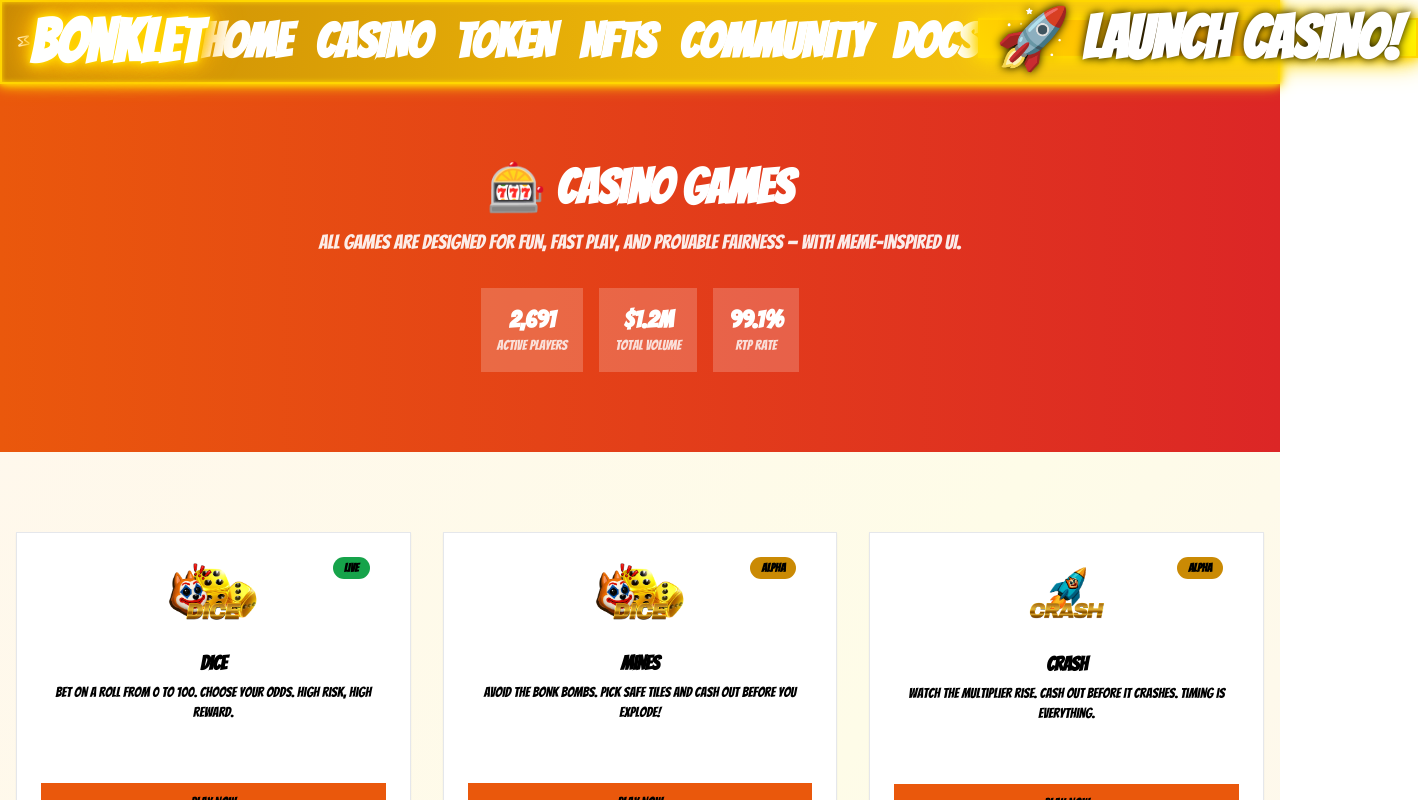
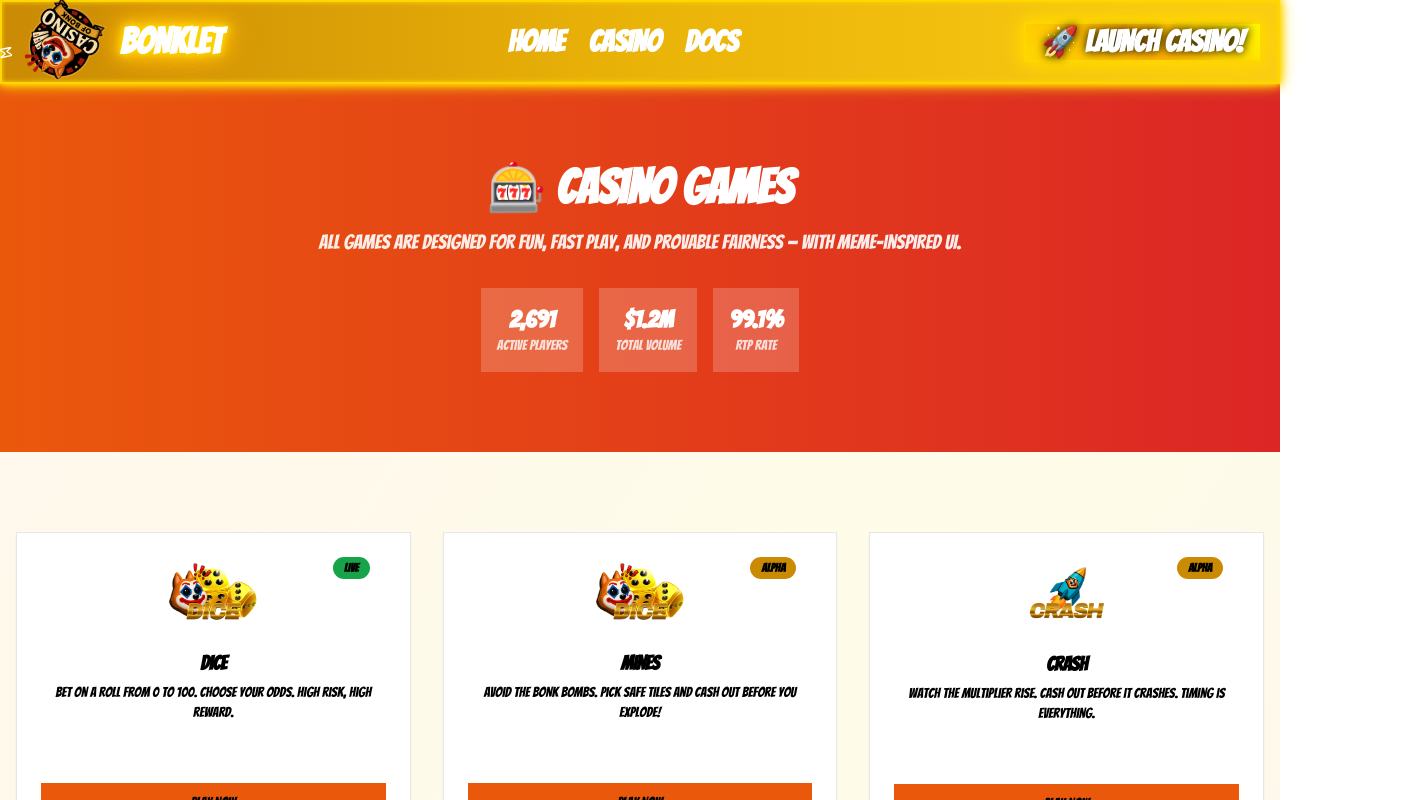
Before and after one commit to Goshen-Digital-Group/bonkbet-landingpage, a Next.js app: page /casino in a window 1280 px wide. Shown: the top 800 px of the page, 1418 px wide, since content can reach past the window. Built offline with nearby package versions, Linux system fonts and the light colour scheme.

Commit message:
Update navbar.tsx

```diff
--- a/components/navbar.tsx
+++ b/components/navbar.tsx
@@ -13,10 +13,7 @@ export function Navbar() {
   const navItems = [
     { name: "HOME", href: "/" },
     { name: "CASINO", href: "/casino" },
-    { name: "TOKEN", href: "/token" },
-    { name: "NFTs", href: "/nfts" },
-    { name: "COMMUNITY", href: "/community" },
-    { name: "DOCS", href: "/docs" },
+    { name: "DOCS", href: "https://pump.fun" },
   ]
 
   const handleLaunchCasino = () => {
@@ -57,12 +54,11 @@ export function Navbar() {
               </motion.div>
               <div className="flex flex-col">
                 <motion.span
-                  className="font-black text-6xl text-white neon-text font-bangers"
+                  className="font-black text-4xl text-white neon-text font-bangers"
                   whileHover={{ scale: 1.1, rotate: [-1, 1, -1, 1, 0] }}
                 >
                   BONKLET
                 </motion.span>
-
               </div>
             </Link>
           </motion.div>
@@ -80,7 +76,9 @@ export function Navbar() {
               >
                 <Link
                   href={item.href}
-                  className="text-white hover:text-yellow-200 font-black text-5xl transition-all duration-300 hover:neon-text font-bangers cursor-dice"
+                  className="text-white hover:text-yellow-200 font-black text-3xl transition-all duration-300 hover:neon-text font-bangers cursor-dice"
+                  target={item.href.startsWith("http") ? "_blank" : undefined}
+                  rel={item.href.startsWith("http") ? "noopener noreferrer" : undefined}
                 >
                   {item.name}
                 </Link>
@@ -98,7 +96,7 @@ export function Navbar() {
             >
               <Button
                 onClick={handleLaunchCasino}
-                className="neon-button font-black text-white text-6xl font-bangers cursor-rocket"
+                className="neon-button font-black text-white text-3xl font-bangers cursor-rocket"
               >
                 🚀 LAUNCH CASINO!
               </Button>
@@ -139,6 +137,8 @@ export function Navbar() {
                       href={item.href}
                       className="text-white hover:text-yellow-200 font-black text-lg hover:neon-text font-bangers"
                       onClick={() => setIsOpen(false)}
+                      target={item.href.startsWith("http") ? "_blank" : undefined}
+                      rel={item.href.startsWith("http") ? "noopener noreferrer" : undefined}
                     >
                       {item.name}
                     </Link>
@@ -151,7 +151,7 @@ export function Navbar() {
                   whileHover={{ scale: 1.05 }}
                   whileTap={{ scale: 0.95 }}
                 >
-                  <Button onClick={handleLaunchCasino} className="neon-button font-black text-3xl  text-black font-bangers">
+                  <Button onClick={handleLaunchCasino} className="neon-button font-black text-1xl  text-black font-bangers">
                     🚀 LAUNCH CASINO!
                   </Button>
                 </motion.div>
```
